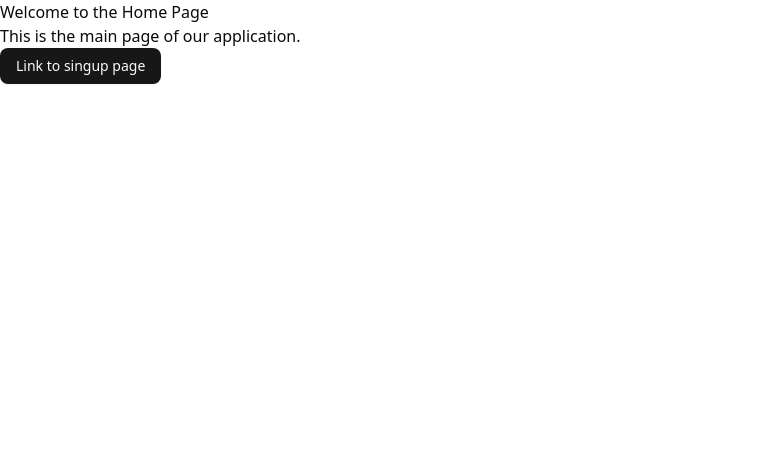
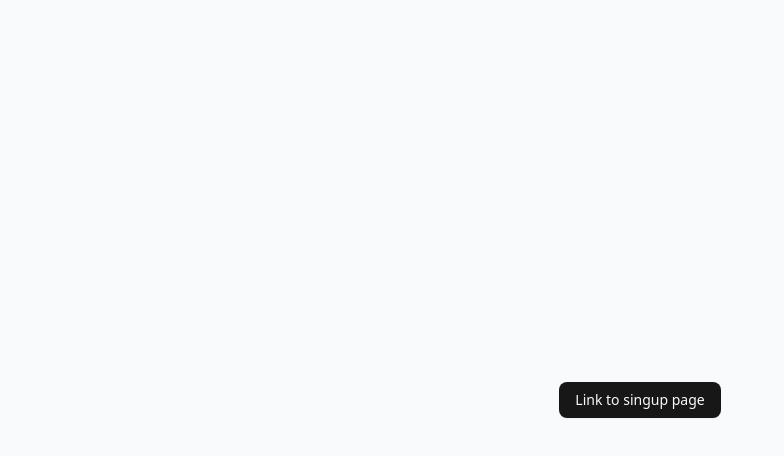
Before and after one commit to gabrielh-muniz/judge-frontend, a React (Vite) app: page / in a window 1280 px wide. Shown: the top 456 px of the page, without its empty margins (0-784 px from the left). Built offline with nearby package versions, Linux system fonts and the light colour scheme.

Commit message:
feat: add the basic routing system

```diff
--- a/src/pages/HomePage.jsx
+++ b/src/pages/HomePage.jsx
@@ -1,17 +1,18 @@
 import { useNavigate, Link } from "react-router-dom";
 import { Button } from "@/components/ui/button";
+import Wrapper from "@/components/Wrapper";
 
 function HomePage() {
   const navigate = useNavigate();
 
   return (
-    <div>
-      <h1>Welcome to the Home Page</h1>
-      <p>This is the main page of our application.</p>
-      <Link to="/signup" className="text-blue-500 hover:underline">
-        <Button>Link to singup page</Button>
-      </Link>
-    </div>
+    <Wrapper>
+      <Button asChild>
+        <Link to="/signup" className="text-blue-500 hover:underline">
+          Link to singup page
+        </Link>
+      </Button>
+    </Wrapper>
   );
 }
 
--- a/src/pages/SignupPage.jsx
+++ b/src/pages/SignupPage.jsx
@@ -61,6 +61,7 @@ function SignupPage() {
             autoComplete="email"
             register={register}
             errors={errors}
+            touchedFields={touchedFields}
           />
 
           <InputText
@@ -70,6 +71,7 @@ function SignupPage() {
             autoComplete="new-password"
             register={register}
             errors={errors}
+            touchedFields={touchedFields}
           />
 
           <InputText
@@ -80,6 +82,7 @@ function SignupPage() {
             autoComplete="new-password"
             register={register}
             errors={errors}
+            touchedFields={touchedFields}
           />
 
           <Button
```
